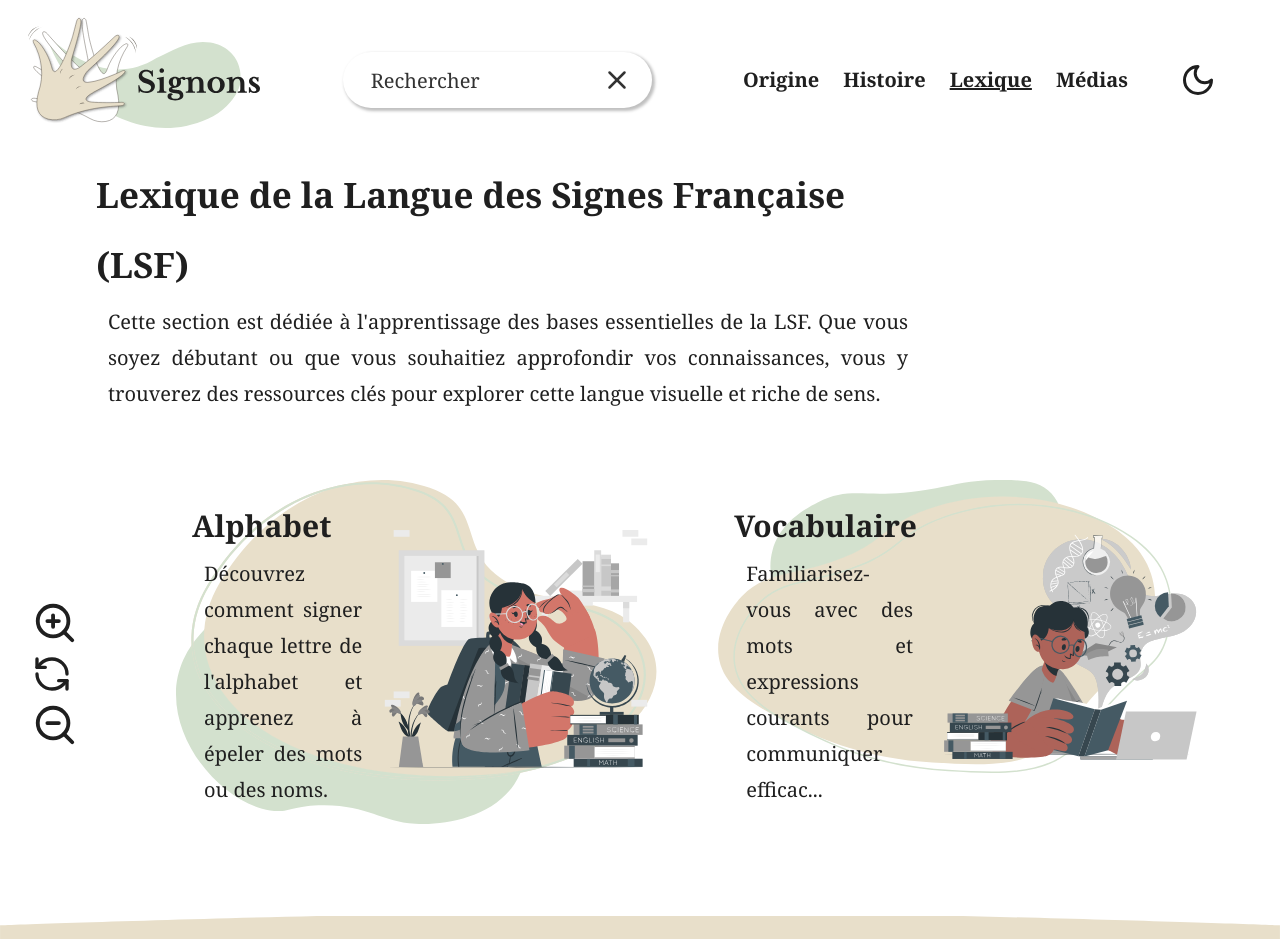
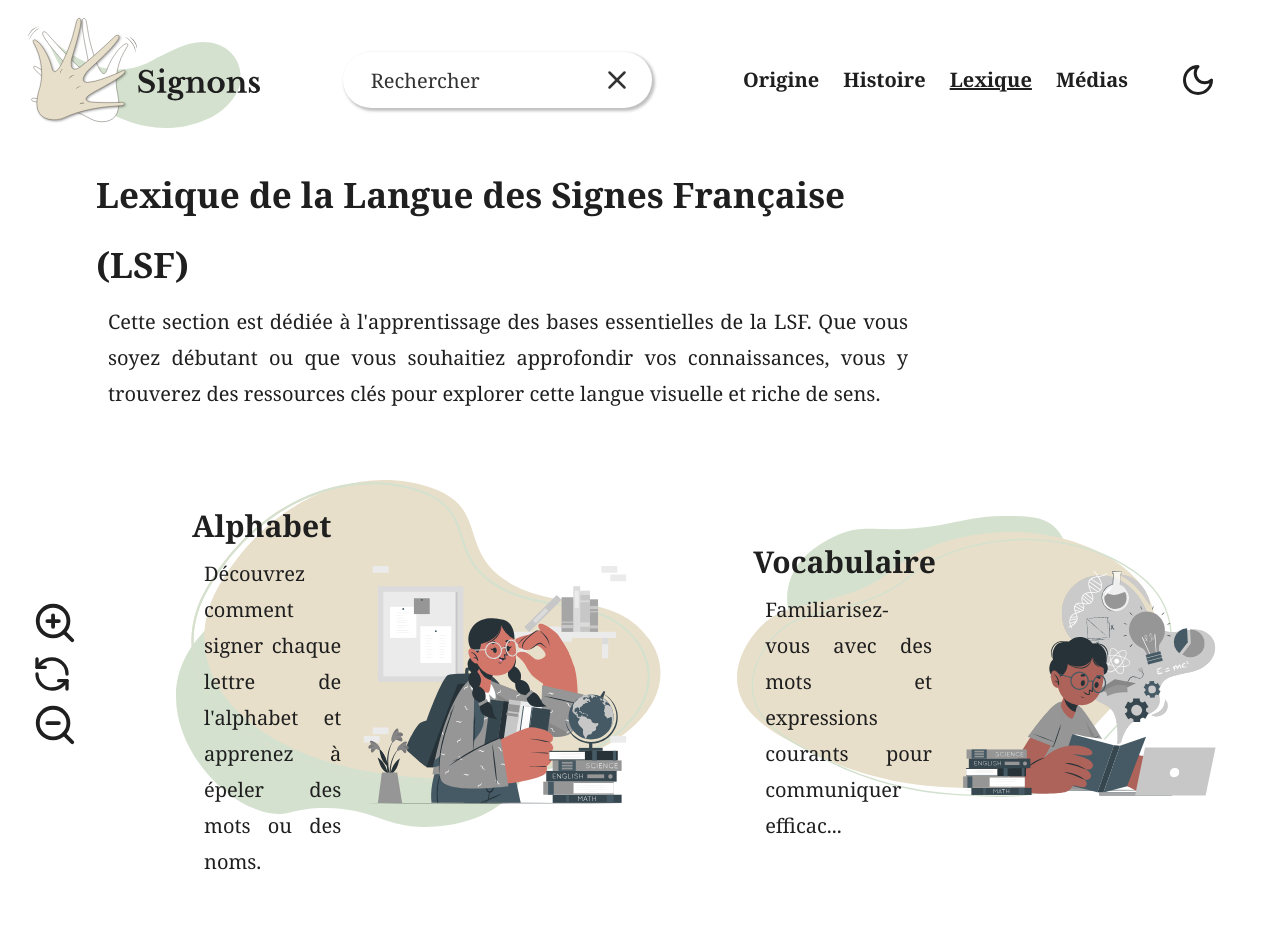
Before and after one commit to MahaBourada/signons, a React (Vite) app: page /lexique in a window 1280 px wide. Shown: the top 939 px of the page. Built offline with nearby package versions, Linux system fonts and the light colour scheme.

Commit message:
Missing page responsive

```diff
--- a/src/pages/LexiquePage.jsx
+++ b/src/pages/LexiquePage.jsx
@@ -19,7 +19,7 @@ const LexiquePage = () => {
         </p>
       </div>
 
-      <div className="flex flex-row max-lg:flex-col max-lg:gap-y-10 items-center justify-around my-14 ml-14 max-lg:ml-0">
+      <div className="flex flex-row max-lg:flex-col gap-x-10 max-lg:gap-y-10 items-center justify-center my-14 ml-14 max-lg:ml-0">
         <Link
           to={`/lexique/${lexique.lexique[0].title
             .toLowerCase()
--- a/src/pages/MissingPage.jsx
+++ b/src/pages/MissingPage.jsx
@@ -3,8 +3,8 @@ import { resolvePath } from "../utils/utils";
 
 const MissingPage = () => {
   return (
-    <main className="flex-grow flex items-start justify-center mx-auto ">
-      <h1 className="text-dynamic-xl font-bold w-96 mx-10 my-24 leading-relaxed">
+    <main className="flex-grow flex items-start justify-center max-lg:flex-col mx-auto ">
+      <h1 className="text-dynamic-xl max-md:text-dynamic-lg font-bold w-96 max-lg:w-fit mx-10 my-24 max-lg:my-6 leading-relaxed">
         Erreur 404 : La page a pris la fuite...
       </h1>
       <img
```
